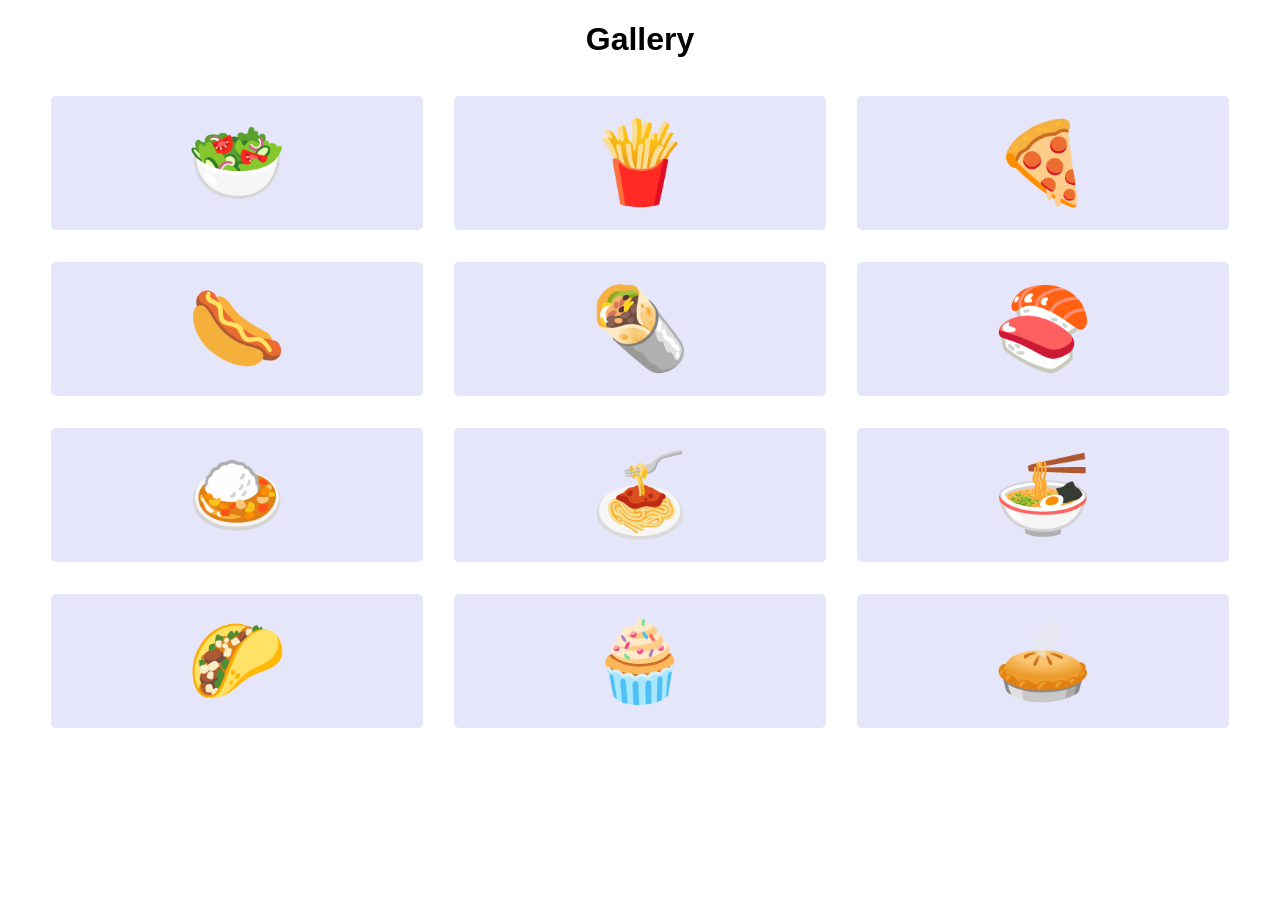
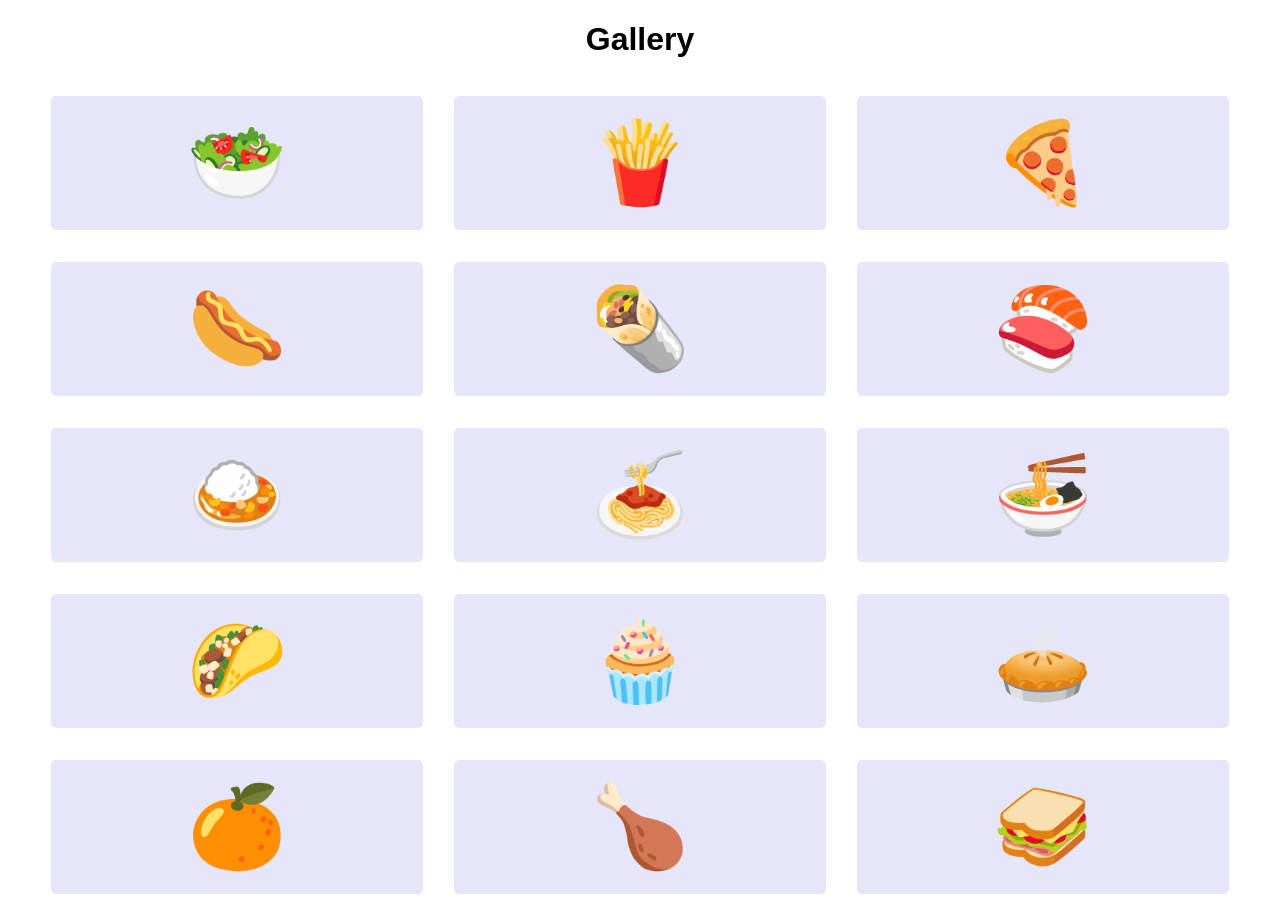
Before and after one commit to nolanknill/nolan-knill-bandsite, a plain HTML site: page index.html in a window 1280 px wide. Before the commit the page ends 800 px from the top, so only its background shows below. Drawn offline with Linux system fonts and the light colour scheme.

Commit message:
Adds 3 food emojis

```diff
--- a/index.html
+++ b/index.html
@@ -24,6 +24,9 @@
     <div class="gallery__item">🌮</div>
     <div class="gallery__item">🧁</div>
     <div class="gallery__item">🥧</div>
+    <div class="gallery__item">🍊</div>
+    <div class="gallery__item">🍗</div>
+    <div class="gallery__item">🥪</div>
   </section>
 </body>
 
```
